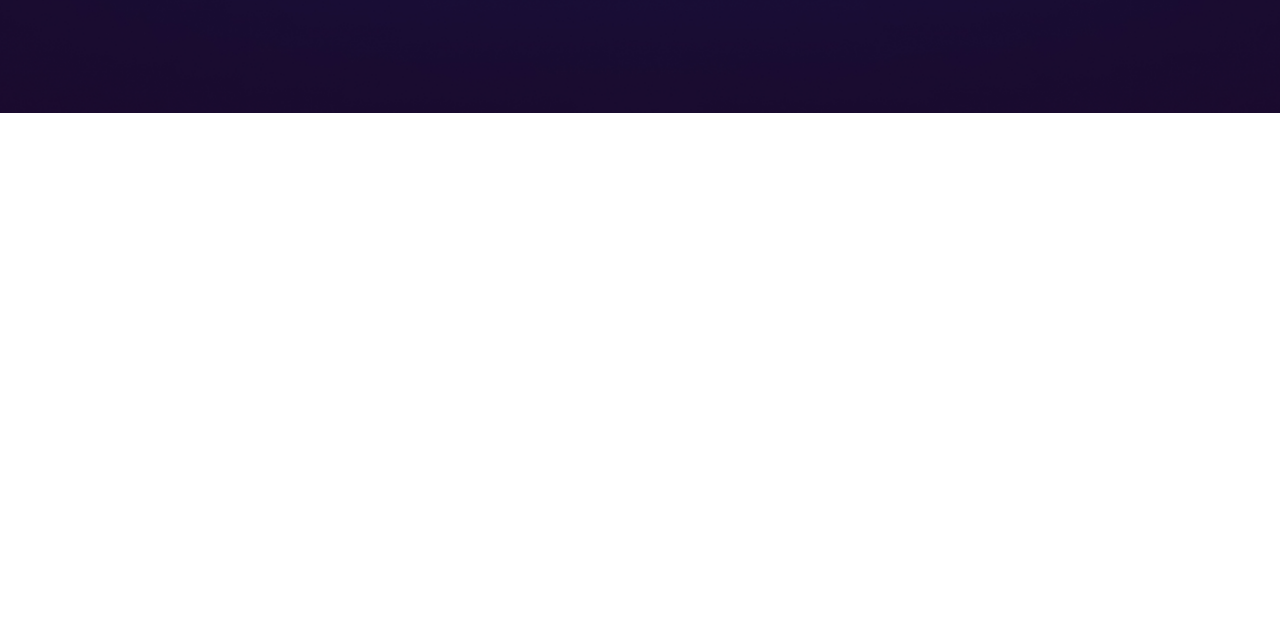
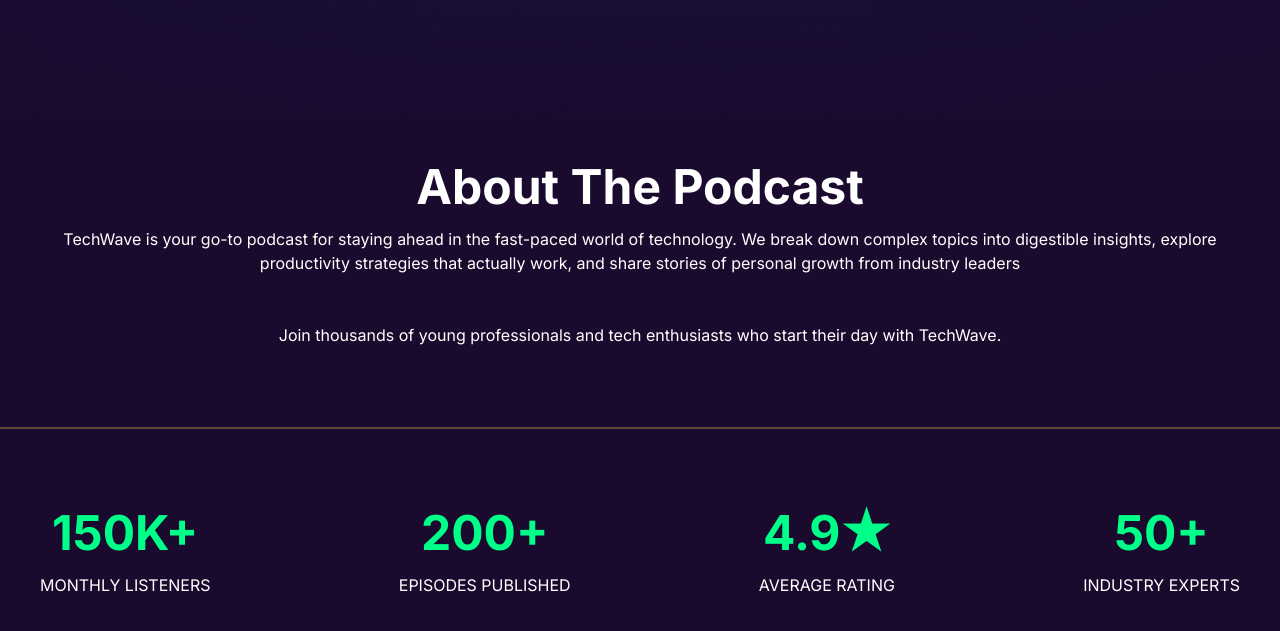
Before and after one commit to rashidcox/P-HERO-WD-A02, a plain HTML site: page index.html in a window 1280 px wide. Shown: the part 779-1410 px from the top of the page. Before the commit the page ends 892 px from the top, so only its background shows below. Drawn offline with nearby package versions, Linux system fonts and the light colour scheme.

Commit message:
about section is added

```diff
--- a/index.html
+++ b/index.html
@@ -54,13 +54,15 @@
             </nav>
         </div>
         <section
-            class="h-screen border-t-[1px] border-amber-50 flex justify-center items-center bg-[url('assets/hero-bg.png')] bg-cover bg-center">
+            class="h-screen border-t-[1px] border-[#5d4934] flex justify-center items-center bg-[url('assets/hero-bg.png')] bg-cover bg-center">
             <div class="w-[550px] h-[559px]">
                 <!-- mic image -->
                 <div class="flex justify-center">
                     <div
                         class="relative h-[350px] w-[350px] flex justify-center items-center bg-[url('assets/hero-circle.png')] bg-cover bg-center">
-                        <div class="absolute top-8 right-2 bg-c_five p-2 text-lg rounded-[20px] bg-c_five shadow-md shadow-c_five">NEW</div>
+                        <div
+                            class="absolute top-8 right-2 bg-c_five p-2 text-lg rounded-[20px] bg-c_five shadow-md shadow-c_five">
+                            NEW</div>
                         <img src="assets/microphone.png" alt="">
                     </div>
                 </div>
@@ -70,12 +72,16 @@
                 <div class="mt-10">
                     <div class="text-center">
                         <h1 class="text-6xl font-semibold text-c_two">TechWave</h1>
-                        <p class="mt-2 text-c_two text-[16px]">Your daily dose of tech insights, productivity hacks, and personal
+                        <p class="mt-2 text-c_two text-[16px]">Your daily dose of tech insights, productivity hacks, and
+                            personal
                             growth</p>
                         <!-- button -->
                         <div class="mt-6">
-                            <button class="text-lg font-semibold text-c_two py-3 px-4 rounded-[50px] btn"><img class="inline mr-4" src="assets/spotify.png" alt="">Listen On Spotify</button>
-                            <button class="text-lg text-c_five font-semibold py-3 px-4 rounded-[50px] border-[1px] border-c_five"><img class="inline mr-3" src="assets/message.png" alt="">Subscribe</button>
+                            <button class="text-lg font-semibold text-c_two py-3 px-4 rounded-[50px] btn"><img
+                                    class="inline mr-4" src="assets/spotify.png" alt="">Listen On Spotify</button>
+                            <button
+                                class="text-lg text-c_five font-semibold py-3 px-4 rounded-[50px] border-[1px] border-c_five"><img
+                                    class="inline mr-3" src="assets/message.png" alt="">Subscribe</button>
                         </div>
                     </div>
                 </div>
@@ -83,7 +89,45 @@
         </section>
     </header>
     <main>
-        <!-- main content goes here -->
+        <!-- about section -->
+        <section class="bg-c_four">
+            <div class="max-w-[1600px] m-auto h-[646px] pt-[50px]">
+                <div class="max-w-[1200px] m-auto">
+                    <h2 class="text-5xl text-center font-bold text-c_two">About The Podcast</h2>
+                    <p class="mt-4 text-center text-c_two text-[16px]">TechWave is your go-to podcast for staying
+                        ahead in the fast-paced world of technology.
+                        We break down complex topics into digestible insights, explore productivity strategies that
+                        actually work,
+                        and share stories of personal growth from industry leaders
+                        <br>
+                        <br>
+                        <br>Join thousands of young professionals and tech enthusiasts who start their day with
+                        TechWave.
+                    </p>
+                </div>
+                <div class="border-[1px] border-[#5d4934] mt-20 mb-20"></div>
+                <div class="max-w-[1200px] m-auto flex justify-between">
+                    <div>
+                        <h5 class="mb-4 text-center text-5xl text-c_five font-bold">150K+</h5>
+                        <p class="text-4 text-white uppercase">Monthly Listeners</p>
+                    </div>
+                    <div>
+                        <h5 class="mb-4 text-center text-5xl text-c_five font-bold">200+</h5>
+                        <p class="text-4 text-white uppercase">Episodes Published</p>
+                    </div>
+                    <div>
+                        <h5 class="mb-4 text-center text-5xl text-c_five font-bold">4.9&#9733;</h5>
+                        <p class="text-4 text-white uppercase">Average Rating</p>
+                    </div>
+                    <div>
+                        <h5 class="mb-4 text-center text-5xl text-c_five font-bold">50+</h5>
+                        <p class="text-4 text-white uppercase">Industry Experts</p>
+                    </div>
+                </div>
+            </div>
+        </section>
+        <!-- episodes section -->
+        <section class="bg-c_six"></section>
 
     </main>
 </body>
```
